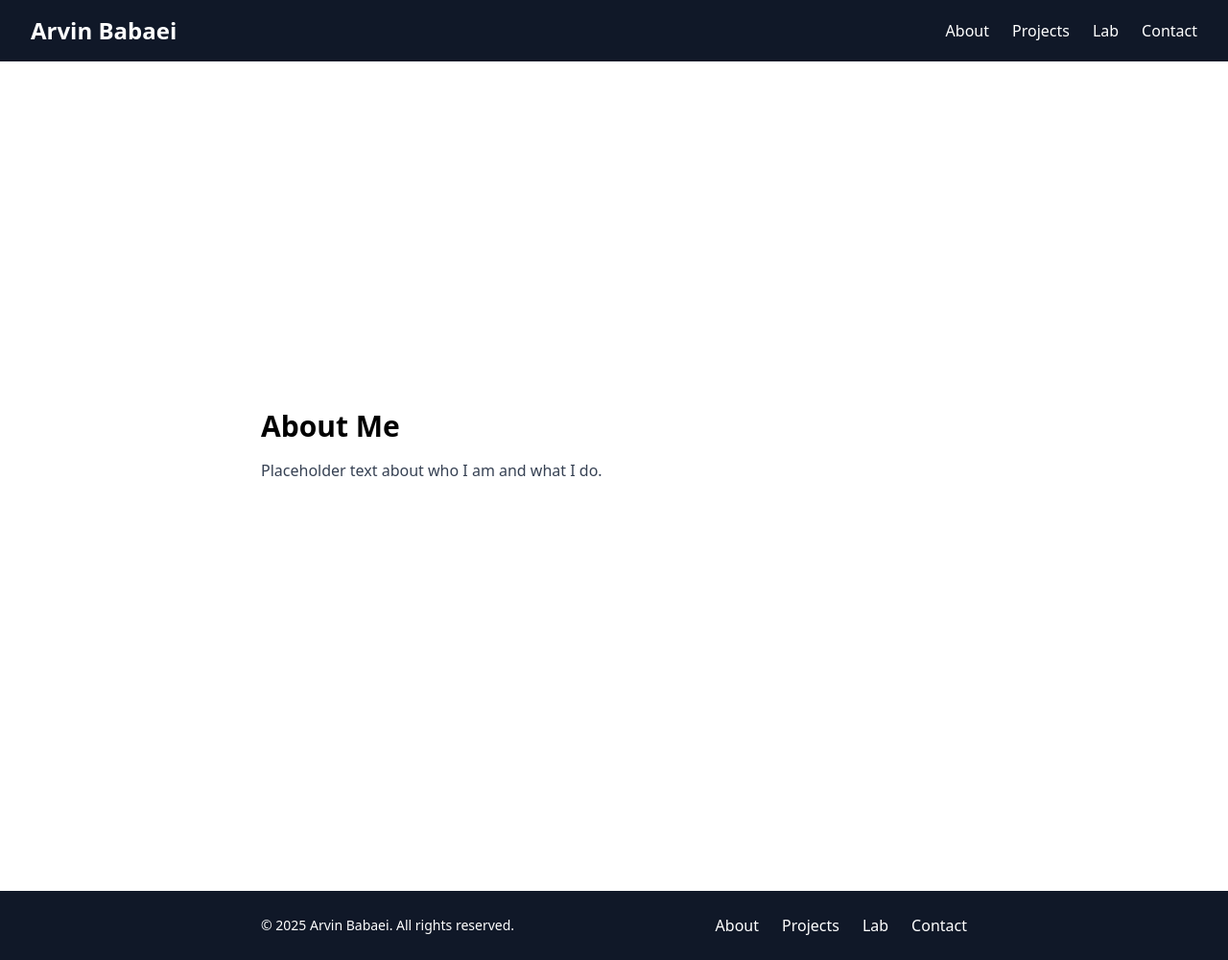
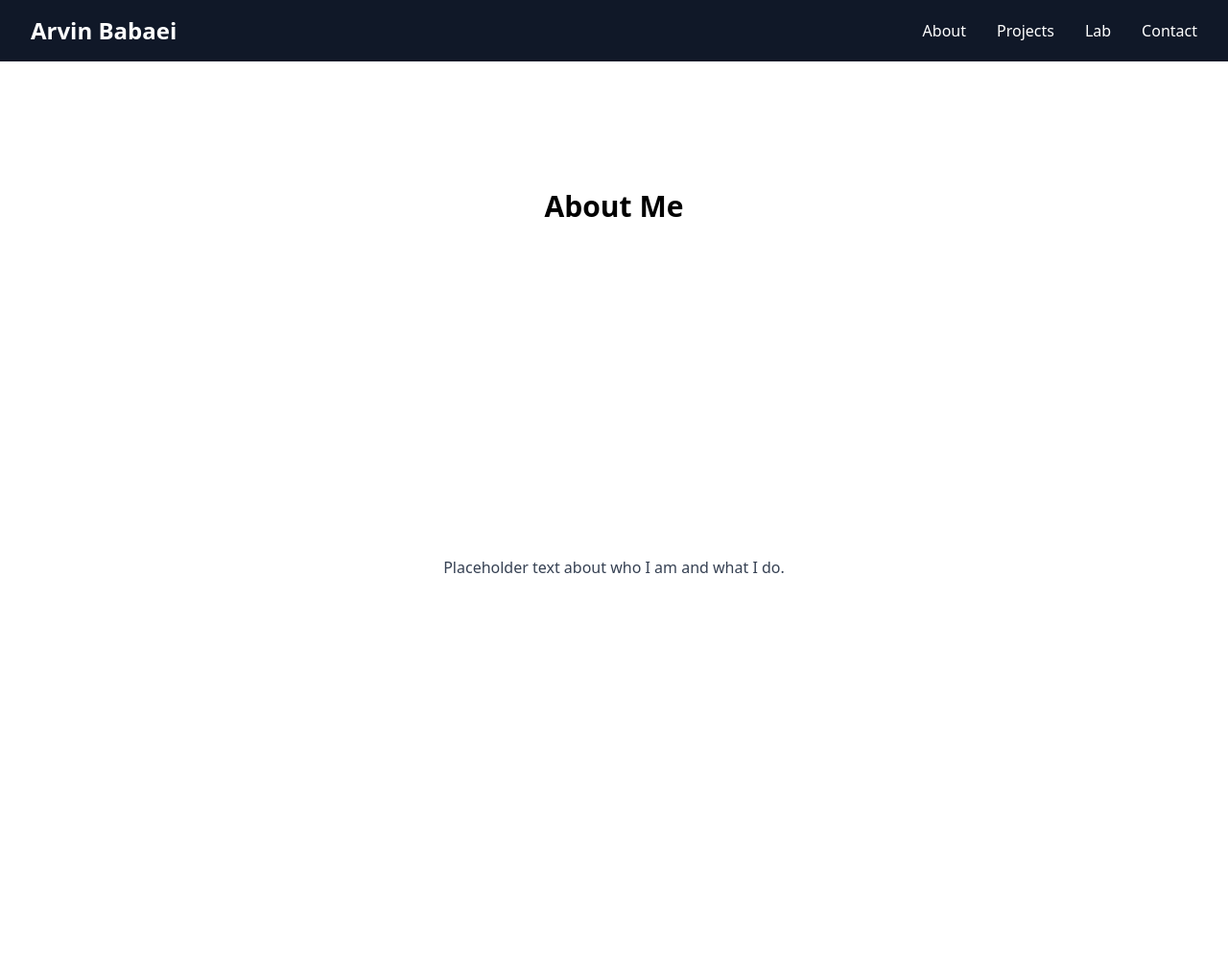
Before and after one commit to ababaei/ababaei.dev, a Vue app: page / in a window 1280 px wide. Shown: the whole page at 96% size. After the commit the page ends 800 px from the top, so only its background shows below. Built offline with nearby package versions, Linux system fonts and the light colour scheme.

Commit message:
header and footer OK | TODO fill views and change footer content

```diff
--- a/index.html
+++ b/index.html
@@ -3,7 +3,7 @@
   <head>
     <meta charset="UTF-8" />
     <link rel="icon" type="image/svg+xml" href="/vite.svg" />
-    <link rel="stylesheet" href="./src/assets/main.css"/>
+    <link rel="stylesheet" href="./src/styles/main.css"/>
     <meta name="viewport" content="width=device-width, initial-scale=1.0" />
     <title>Portfolio</title>
   </head>
--- a/src/App.vue
+++ b/src/App.vue
@@ -1,21 +1,20 @@
 <script setup lang="ts">
 import Header from './components/Header.vue'
+import Footer from './components/Footer.vue'
 import About from './views/About.vue'
 import Projects from './views/Projects.vue'
 import Lab from './views/Lab.vue'
 import Contact from './views/Contact.vue'
-import Footer from './components/Footer.vue'
 </script>
 
 <template>
-  <div class="app">
-    <Header />
-    <main class="max-w-3xl mx-auto px-4 snap-y snap-mandatory scroll-smooth h-screen overflow-y-scroll">
+  <div class="h-screen w-screen snap-y snap-mandatory scroll-smooth overflow-y-scroll">
+    <Header class="sticky top-0"/>
+    <main class="">
       <About />
       <Projects />
       <Lab />
       <Contact />
     </main>
-    <Footer />
   </div>
 </template>
--- a/src/assets/main.css
+++ /dev/null
@@ -1 +0,0 @@
-@import "tailwindcss";
--- a/src/components/Footer.vue
+++ b/src/components/Footer.vue
@@ -1,8 +1,10 @@
 <template>
-  <footer class="bg-gray-900 text-white py-6 mt-16">
-    <div class="max-w-3xl mx-auto px-4 flex flex-col md:flex-row justify-between items-center">
-      <p class="text-sm">&copy; 2025 Arvin Babaei. All rights reserved.</p>
-      <nav class="mt-4 md:mt-0 flex gap-6">
+  <footer class="bg-gray-900 text-white px-6 py-4 grid place-items-center snap-end">
+    <div class="max-w-3xl w-full grid gap-4 md:grid-cols-2 items-center">
+      <p class="text-sm text-center md:text-left">
+        &copy; 2025 Arvin Babaei. All rights reserved.
+      </p>
+      <nav class="flex justify-center md:justify-end gap-6">
         <a href="#about" class="hover:underline">About</a>
         <a href="#projects" class="hover:underline">Projects</a>
         <a href="#lab" class="hover:underline">Lab</a>
--- a/src/components/Header.vue
+++ b/src/components/Header.vue
@@ -1,11 +1,11 @@
 <template>
-  <header class="bg-gray-900 text-white px-8 py-4 flex justify-between items-center">
+  <header class="bg-gray-900 text-white px-8 py-4 grid grid-cols-2 items-center">
     <h1 class="text-2xl font-bold">Arvin Babaei</h1>
-    <nav>
-      <a href="#about" class="ml-6 hover:underline">About</a>
-      <a href="#projects" class="ml-6 hover:underline">Projects</a>
-      <a href="#lab" class="ml-6 hover:underline">Lab</a>
-      <a href="#contact" class="ml-6 hover:underline">Contact</a>
+    <nav class="justify-self-end space-x-8">
+      <a href="#about" class="hover:underline">About</a>
+      <a href="#projects" class="hover:underline">Projects</a>
+      <a href="#lab" class="hover:underline">Lab</a>
+      <a href="#contact" class="hover:underline">Contact</a>
     </nav>
   </header>
 </template>
--- a/src/main.ts
+++ b/src/main.ts
@@ -1,5 +1,5 @@
 import { createApp } from 'vue'
-import './assets/main.css'
+import './styles/main.css'
 import App from './App.vue'
 
 createApp(App).mount('#app')
--- /dev/null
+++ b/src/styles/main.css
@@ -0,0 +1,12 @@
+@import "tailwindcss";
+
+@layer utilities {
+    .no-scrollbar::-webkit-scrollbar {
+          display: none;
+      }
+
+    .no-scrollbar {
+          -ms-overflow-style: none;
+          scrollbar-width: none;
+    }
+  }
--- a/src/views/About.vue
+++ b/src/views/About.vue
@@ -1,5 +1,6 @@
 <template>
-  <section id="about" class="min-h-screen flex flex-col justify-center snap-start">
+  <!-- <section id="about" class="min-h-screen min-w-screen flex flex-col justify-center snap-start"> -->
+  <section id="about" class="min-h-screen w-screen snap-start px-6 py-8 grid place-items-center">
     <h2 class="text-3xl font-bold mb-4">About Me</h2>
     <p class="text-gray-700">Placeholder text about who I am and what I do.</p>
   </section>
--- a/src/views/Contact.vue
+++ b/src/views/Contact.vue
@@ -1,6 +1,13 @@
+<script setup>
+  import Footer from '../components/Footer.vue'
+</script>
+
 <template>
-  <section id="contact" class="min-h-screen flex flex-col justify-center snap-start">
-    <h2 class="text-3xl font-bold mb-4">Contact Me</h2>
-    <p class="text-gray-700">Placeholder text about who I am and what I do.</p>
+  <section id="contact" class="min-h-screen w-screen snap-start grid grid-rows-[1fr_auto]">
+    <div class="h-full grid place-items-center">
+      <h2 class="text-3xl font-bold mb-4">Contact Me</h2>
+      <p class="text-gray-700">Placeholder text about who I am and what I do.</p>
+    </div>
+    <Footer />
   </section>
 </template>
--- a/src/views/Lab.vue
+++ b/src/views/Lab.vue
@@ -1,5 +1,6 @@
 <template>
-  <section id="lab" class="min-h-screen flex flex-col justify-center snap-start">
+  <!-- <section id="lab" class="min-h-screen flex flex-col justify-center snap-start"> -->
+  <section id="lab" class="min-h-screen w-screen snap-start px-6 py-8 grid place-items-center">
     <h2 class="text-3xl font-bold mb-4">The Lab</h2>
     <p class="text-gray-700">Placeholder text about who I am and what I do.</p>
   </section>
--- a/src/views/Projects.vue
+++ b/src/views/Projects.vue
@@ -1,5 +1,6 @@
 <template>
-  <section id="projects" class="min-h-screen flex flex-col justify-center snap-start">
+  <!-- <section id="projects" class="min-h-screen flex flex-col justify-center snap-start"> -->
+  <section id="projects" class="min-h-screen w-screen snap-start px-6 py-8 grid place-items-center">
     <h2 class="text-3xl font-bold mb-4">My Projects</h2>
     <p class="text-gray-700">Placeholder text about who I am and what I do.</p>
   </section>
```
